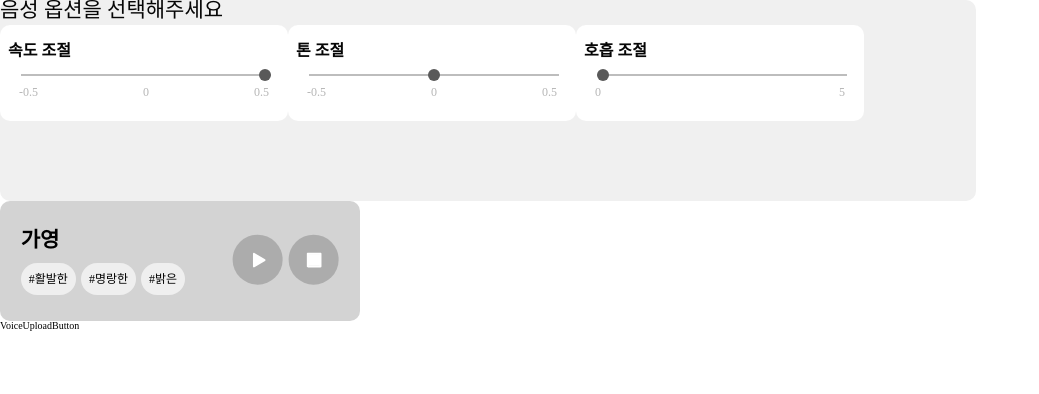
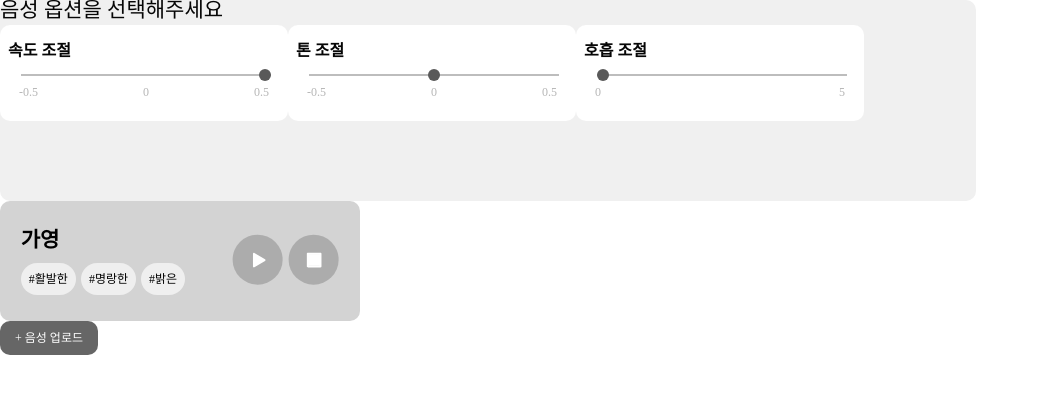
Before and after one commit to hoona1011/HiAvatar, a React (Vite) app: page /project-text-enter in a window 1280 px wide. Shown: the top 394 px of the page, without its empty margins (0-1039 px from the left). Built offline with nearby package versions, Linux system fonts and the light colour scheme; a web font is replaced by a local one.

Commit message:
✨ feat: 음성 업로드 버튼 테스트/#24

```diff
--- a/src/components/ui/VoiceUploadButton/index.tsx
+++ b/src/components/ui/VoiceUploadButton/index.tsx
@@ -1,5 +1,24 @@
-import React from 'react'
+import React, { useRef } from 'react'
+import * as S from './style'
 
 export const VoiceUploadButton = () => {
-  return <div>VoiceUploadButton</div>
+  const inputRef = useRef<HTMLInputElement | null>(null)
+
+  const onClickHandler = () => {
+    inputRef.current!.click()
+  }
+  const onUploadHandler = (e: React.ChangeEvent<HTMLInputElement>) => {
+    console.log(e.target.files![0])
+  }
+  return (
+    <S.Button onClick={onClickHandler}>
+      <span>+ 음성 업로드</span>
+      <input
+        type='file'
+        accept='audio/*'
+        ref={inputRef}
+        onChange={onUploadHandler}
+      />
+    </S.Button>
+  )
 }
--- a/src/components/ui/VoiceUploadButton/style.ts
+++ b/src/components/ui/VoiceUploadButton/style.ts
@@ -0,0 +1,21 @@
+import styled from 'styled-components'
+
+export const Button = styled.button`
+  width: 9.8rem;
+  height: 3.4rem;
+  background-color: #666666;
+  border-radius: 1rem;
+  border: none;
+  cursor: pointer;
+
+  span {
+    color: #ffffff;
+    font-size: 1.2rem;
+    font-weight: 500;
+    line-height: 2rem;
+  }
+
+  input {
+    display: none;
+  }
+`
```
